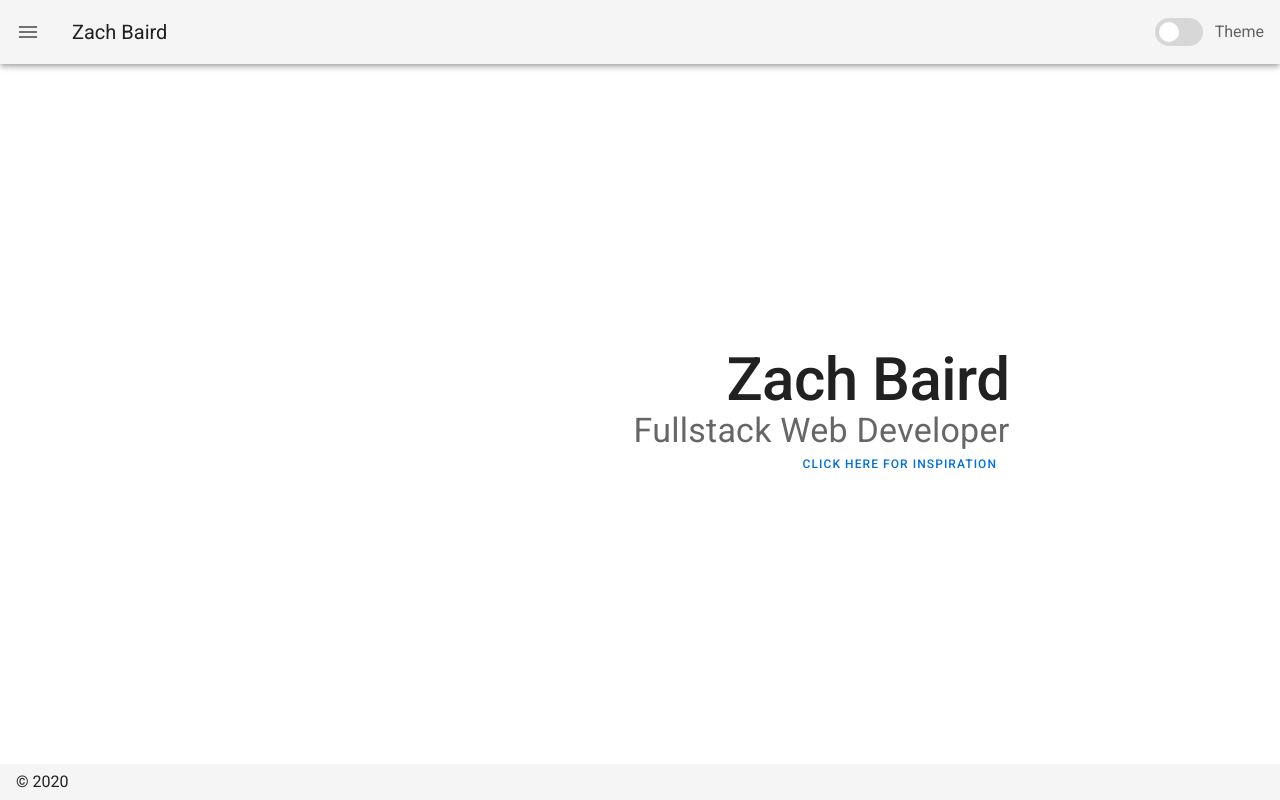
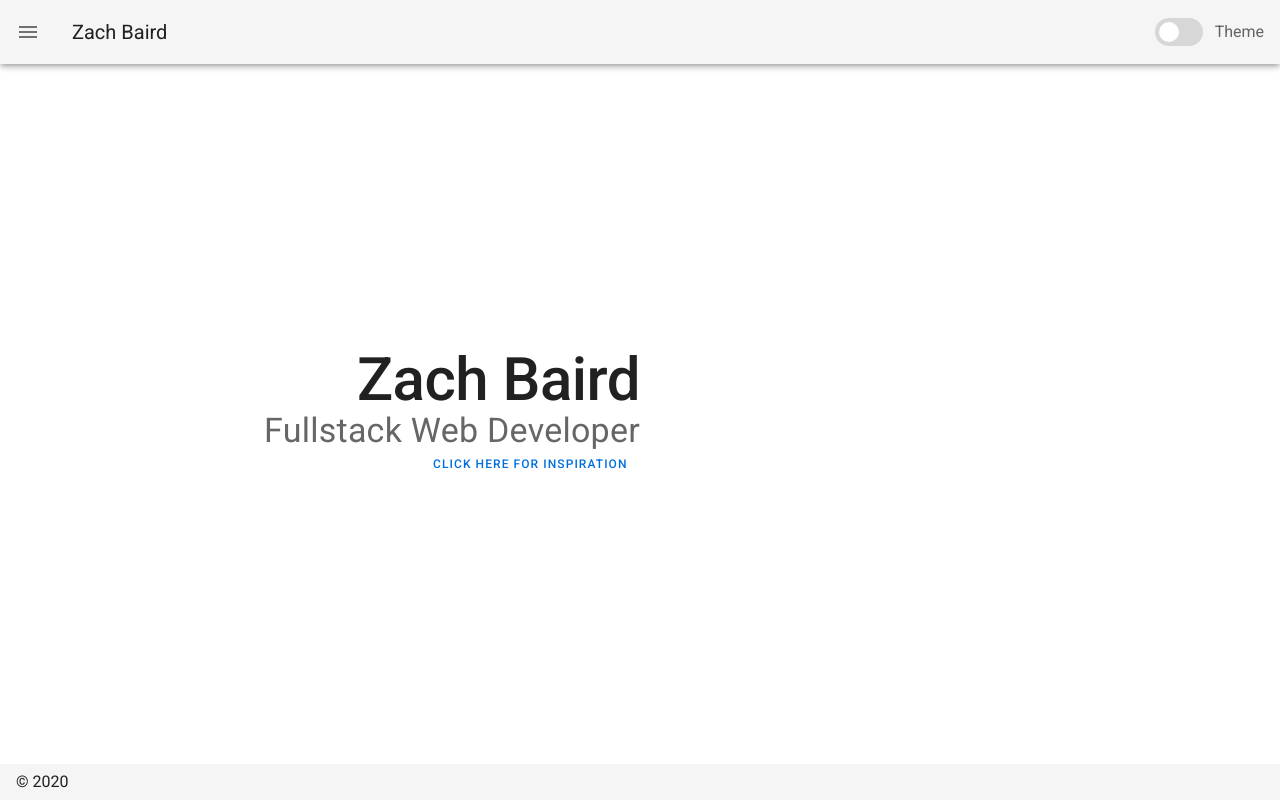
Before and after one commit to ZachBaird/mainsite, a Nuxt app: page / in a window 1280 px wide. Built offline with nearby package versions, Linux system fonts and the light colour scheme.

Commit message:
Fleshing out v1 of main page.

```diff
--- a/layouts/default.vue
+++ b/layouts/default.vue
@@ -73,6 +73,11 @@ export default {
           to: '/'
         },
         {
+          icon: 'mdi-ballot',
+          title: 'Projects',
+          to: '/projects'
+        },
+        {
           icon: 'mdi-lightbulb',
           title: 'Inspire',
           to: '/inspire'
--- a/pages/index.vue
+++ b/pages/index.vue
@@ -1,7 +1,7 @@
 <template>
-  <v-layout align-center>
-    <v-flex>
-      <div class="text-right" style="max-width: 950px">
+  <v-layout align-center justify-center>
+    <v-flex xs12 sm12 md6>
+      <div class="text-right mx-auto br-1">
         <h2 class="display-3 font-weight-medium">
           Zach Baird
         </h2>
@@ -13,6 +13,16 @@
         </v-btn>
       </div>
     </v-flex>
+    <v-flex>
+      <div class="text--secondary headline ml-8 pl-2 py-5 d-none d-md-flex d-lg-none font-weight-light flex-column" style="border-left: 1px solid #ccc;">
+        <p>
+          Hello, welcome to my site.
+        </p>
+        <p>
+          Feel free to click around!
+        </p>
+      </div>
+    </v-flex>
   </v-layout>
 </template>
 
@@ -21,3 +31,9 @@ export default {
   components: {}
 }
 </script>
+
+<style scoped>
+.ml-3 p {
+  display: block;
+}
+</style>
--- a/pages/inspire.vue
+++ b/pages/inspire.vue
@@ -1,7 +1,7 @@
 <template>
   <v-layout align-center>
     <v-flex class="text-center">
-      <blockquote class="blockquote">
+      <blockquote class="blockquote font-weight-medium">
         &#8220;{{ chosenQuote.quote }}&#8221;
         <footer>
           <small>
--- /dev/null
+++ b/pages/projects.vue
@@ -0,0 +1,10 @@
+<template>
+  <v-layout>
+    <div>test</div>
+    <v-icon>mdi-ruby</v-icon>
+  </v-layout>
+</template>
+
+<script>
+export default {}
+</script>
```
